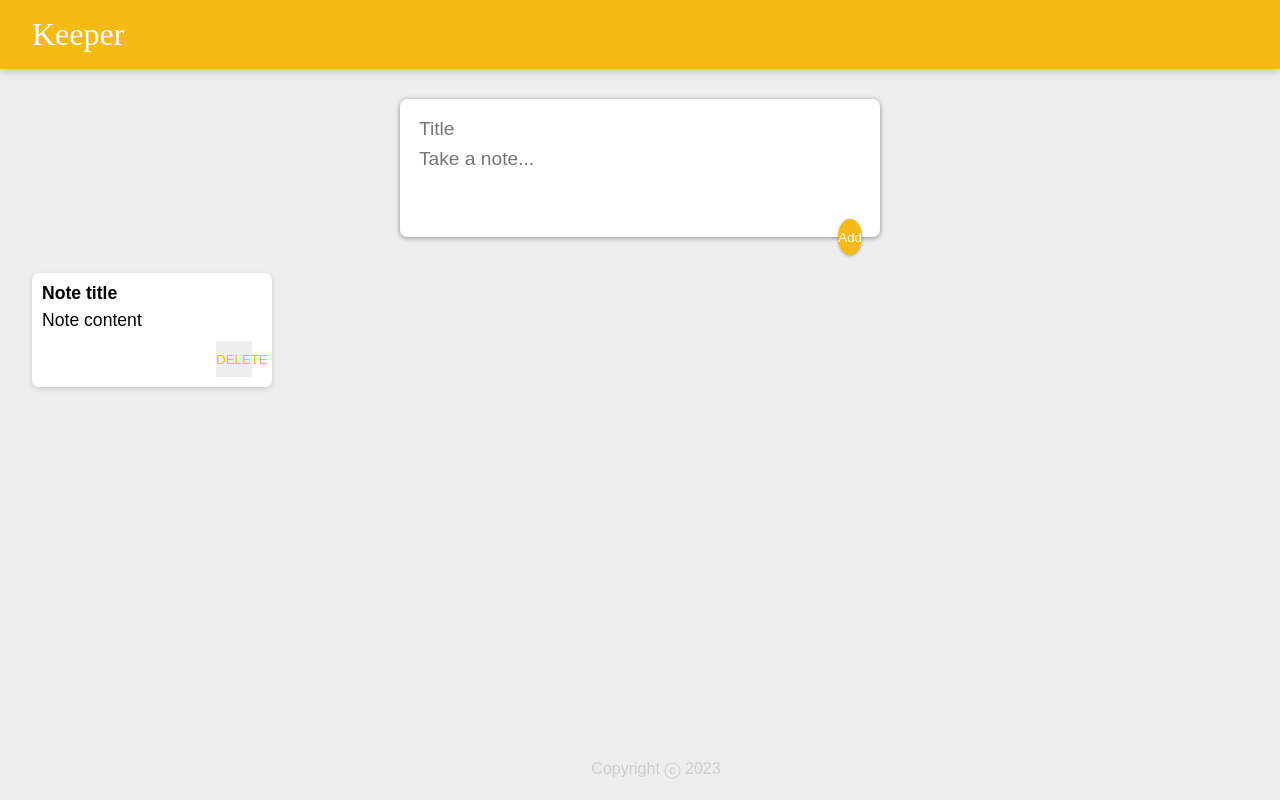
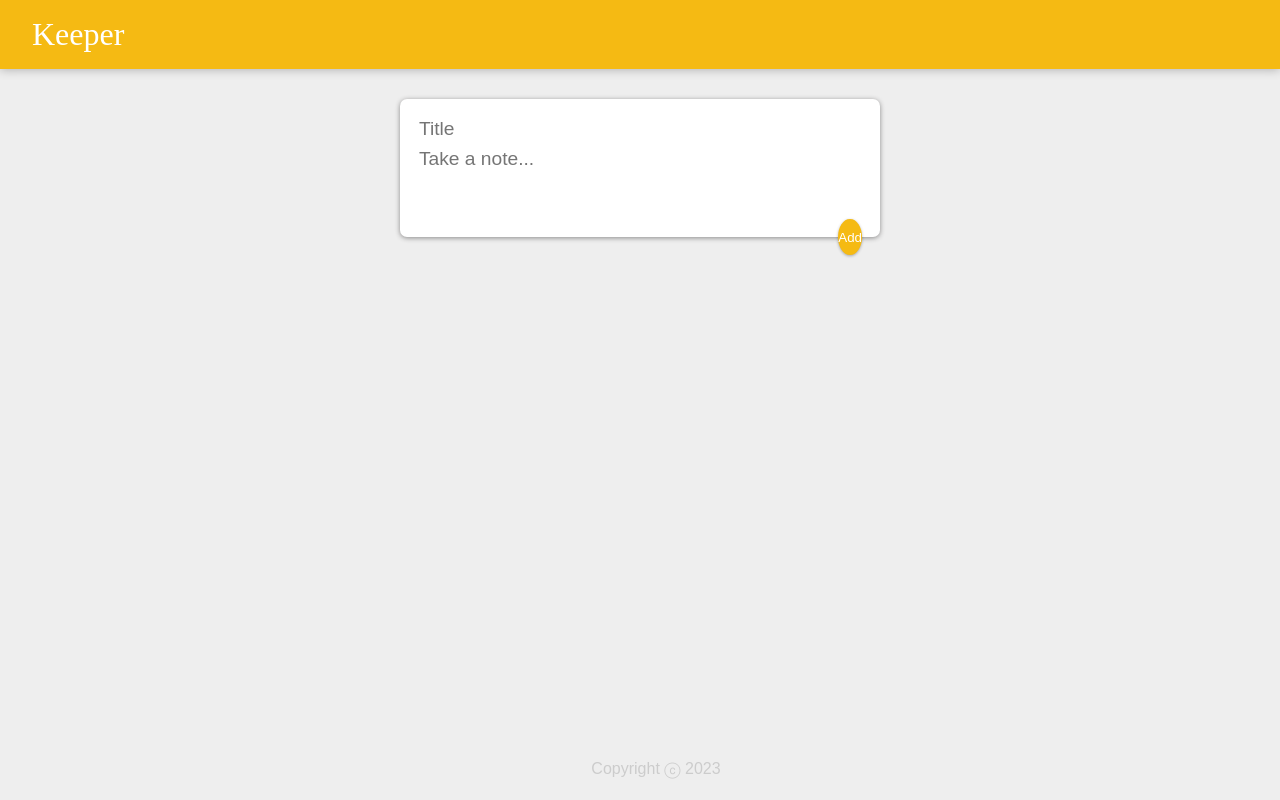
Before and after one commit to jojosue900/Keeper_app, a React (Vite) app: page / in a window 1280 px wide. Built offline with nearby package versions, Linux system fonts and the light colour scheme.

Commit message:
notes arraw now creates a Notes element for each object

```diff
--- a/src/App.jsx
+++ b/src/App.jsx
@@ -18,8 +18,10 @@ function App() {
     <div>
       <Header />
       <CreateArea extractNote={extractNote} />
-
-      <Note key={1} title="Note title" content="Note content" />
+      {notes.map((note, index) => {
+        return <Note key={index} title={note.title} content={note.content} />;
+      })}
+      {/* <Note key={1} title="Note title" content="Note content" /> */}
       <Footer />
     </div>
   );
```
